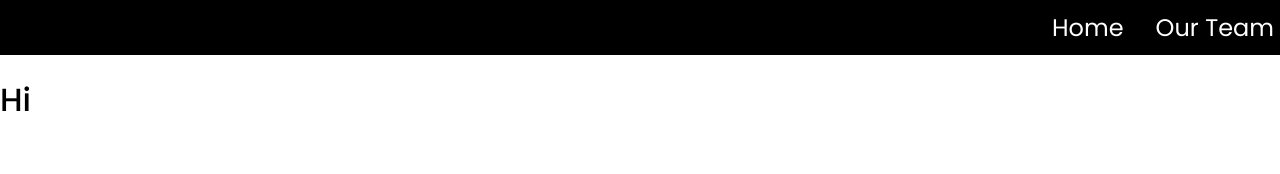
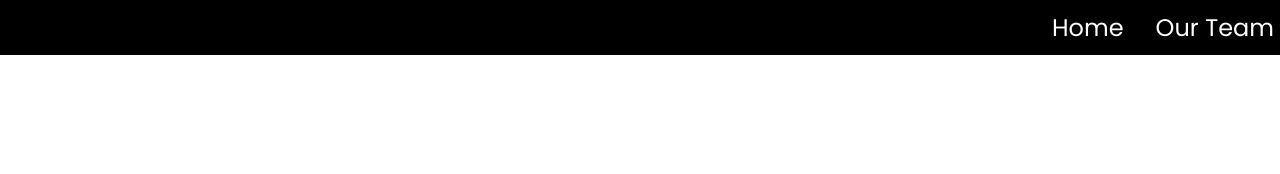
Before and after one commit to DUBvelopers/dubvelopers-site, a React (Create React App) app: page / in a window 1280 px wide. Shown: the top 174 px of the page. Built offline with nearby package versions, Linux system fonts and the light colour scheme.

Commit message:
Update Home.js

```diff
--- a/src/pages/Home/Home.js
+++ b/src/pages/Home/Home.js
@@ -3,7 +3,10 @@ import React from "react";
 const Home = () => {
     return (
         <div>
-            <h1>Hi</h1>
+            {/*Stuff for Eric*/}
+
+            {/*Stuff for Atharva*/}
+
         </div>
     );
 }
```
